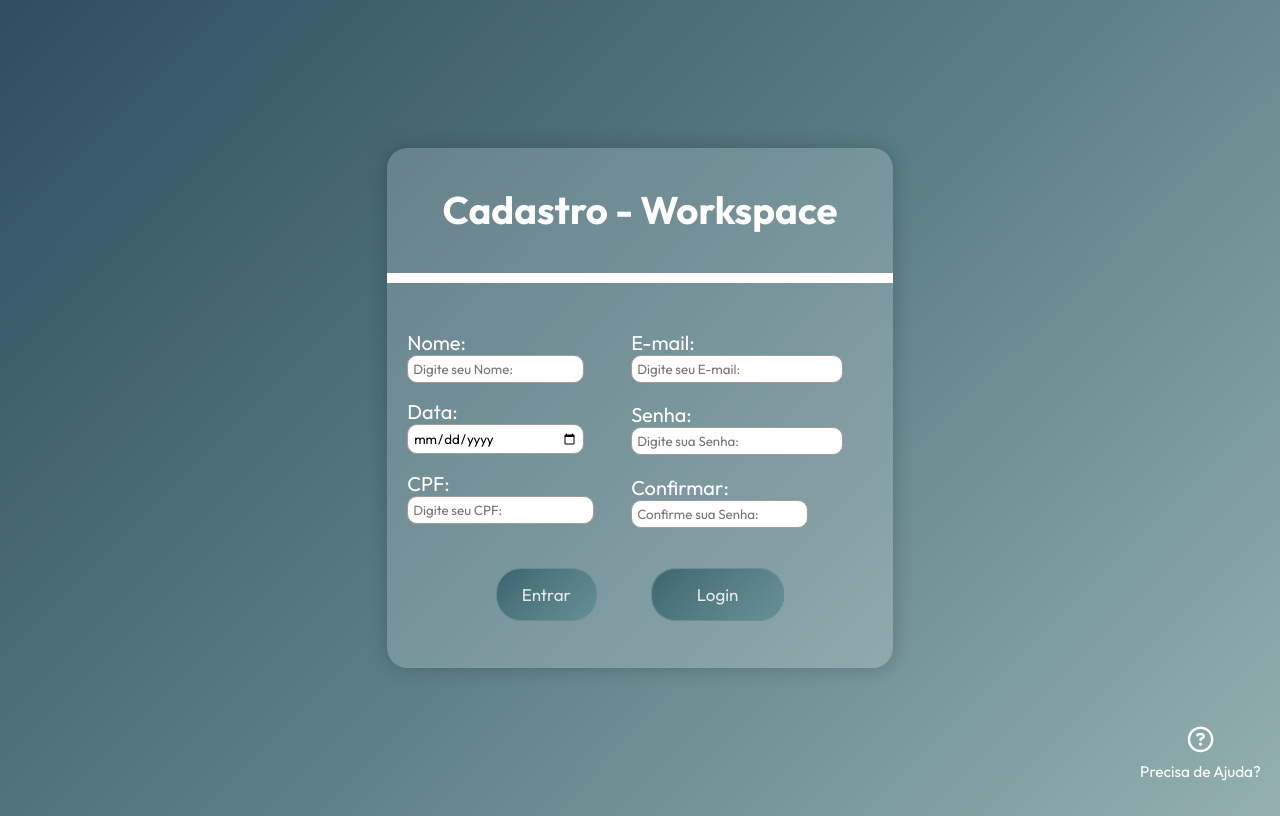
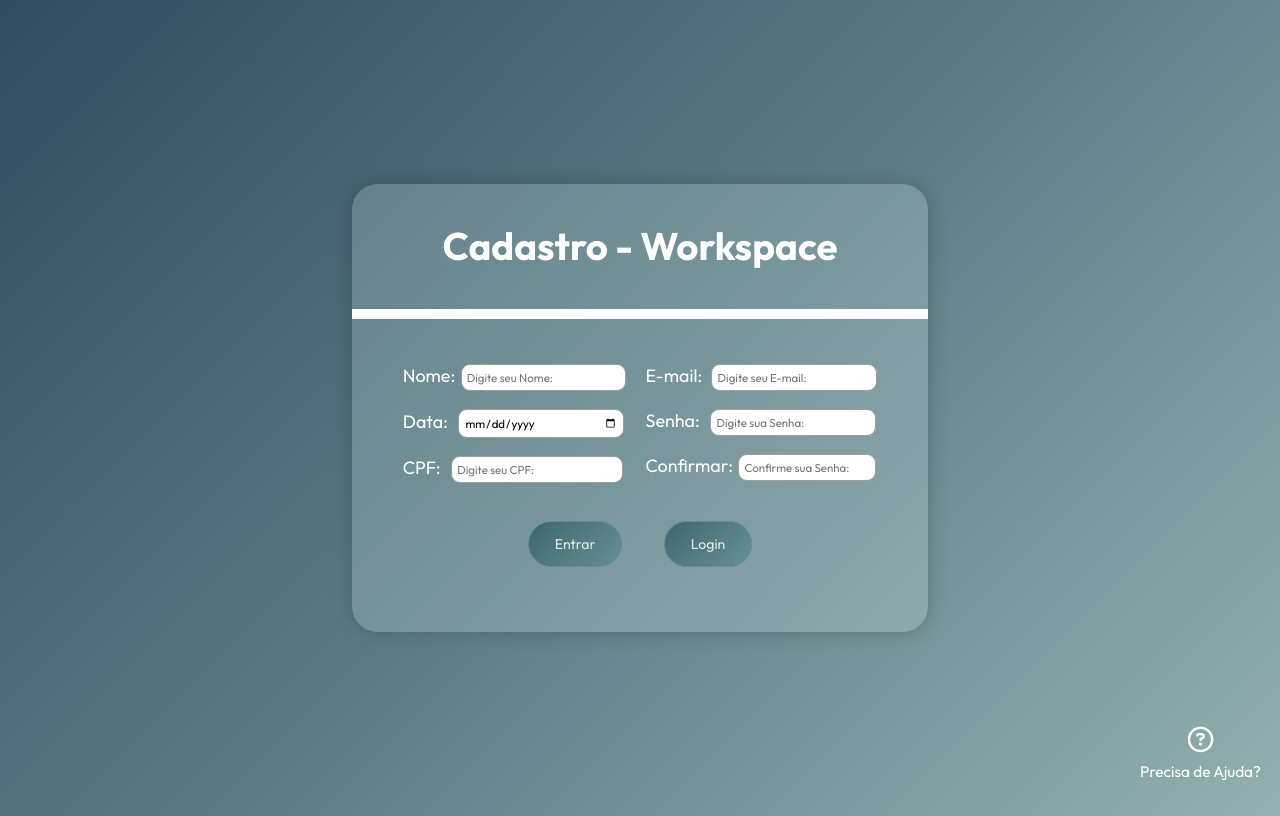
Before and after one commit to GuiLeandrin/listify_project, a PHP site: page /cadastro.html in a window 1280 px wide. Run offline with PHP 8.4, Linux system fonts and the light colour scheme; some libraries are stand-ins or nearby versions.

Commit message:
V4_Responsivo.Geral_09/03

```diff
--- a/style.css
+++ b/style.css
@@ -17,19 +17,19 @@
 .box_central_cadastro {
     display: flex;
     flex-direction: column;
-    height: 65%;
-    width: 40%;
+    height: 35vw;
+    width: 45vw;
     background: rgba(255, 255, 255, 0.18);
-    border-radius: 4%;
+    border-radius: 2vw;
     box-shadow: 0 0 20px rgba(0, 0, 0, 0.2);
 }
 .box_central_login {
     display: flex;
     flex-direction: column;
-    height: 65%;
-    width: 40%;
+    height: 35vw;
+    width: 40vw;
     background: rgba(255, 255, 255, 0.2);
-    border-radius: 4%;
+    border-radius: 2vw;
     box-shadow: 0 0 20px rgba(0, 0, 0, 0.2);
 }
 .title_hall {
@@ -42,7 +42,7 @@
 }
 .line_white {
     background-color: white;
-    height: 2%;
+    height: 0.8vw;
     width: 100%;
     opacity: 0,1;
 }
@@ -55,8 +55,11 @@
     flex-direction: column;
     justify-content: space-evenly;
 }
+.email_login {
+    margin-top: 1vw;
+}
 .senha_login {
-    margin-top: 15%;
+    margin-top: 3.5vw;
 }
 .t_email_login {
     color: white;
@@ -73,9 +76,9 @@
 .c_email_login {
     padding: 0.4vw;
     width: 14vw;
-    height: 1vw;
+    height: 1.4vw;
     font-size: 0.9vw;
-    border-radius: 0.7vw;
+    border-radius: 0.8vw;
     outline: none;
     cursor: text;
     border: 1px solid #9f9e9e;
@@ -83,9 +86,9 @@
 }
 .c_senha_login {
     padding: 0.4vw;
-    border-radius: 0.7vw;
+    border-radius: 0.8vw;
     width: 14vw;
-    height: 1vw;
+    height: 1.4vw;
     font-size: 0.9vw;
     outline: none;
     cursor: text;
@@ -100,113 +103,120 @@
     justify-content: space-evenly;
 }
 .cadastro_geral {
+    margin-top: 0.4vw;
     display: flex;
     flex-direction: row;
-    gap: 20px;
+    gap: 1.5vw;
 }
 .cs_left {
-    margin-left: 20px;
+    margin-left: 1.5vw;
 }
 .cs_right {
-    margin-right: 20px;
+    margin-right: 1.5vw;
 }
 .senha_cadastro {
-    margin-top: 8%;
+    margin-top: 1.4vw;
 }
 .csenha_cadastro {
-    margin-top: 8%;
+    margin-top: 1.4vw;
 }
 .data_cadastro {
-    margin-top: 8%;
+    margin-top: 1.4vw;
 }
 .cpf_cadastro {
-    margin-top: 8%;
+    margin-top: 1.4vw;
 }
 .t_email_cadastro {
     color: white;
-    font-size: 20px;
-    padding-right: 15px;
+    font-size: 1.4vw;
+    padding-right: 0.4vw;
     font-family: "Outfit", serif;
 }
 .t_senha_cadastro {
     color: white;
-    font-size: 20px;
-    padding-right: 15px;
+    font-size: 1.4vw;
+    padding-right: 0.5vw;
     font-family: "Outfit", serif;
 }
 .t_csenha_cadastro {
     color: white;
-    font-size: 20px;
-    padding-right: 15px;
+    font-size: 1.4vw;
+    padding-right: 0.1vw;
     font-family: "Outfit", serif;
 }
 .t_nome_cadastro {
     color: white;
-    font-size: 20px;
-    padding-right: 5px;
+    font-size: 1.4vw;
+    padding-right: 0.1vw;
     font-family: "Outfit", serif;
 }
 .t_data_cadastro {
     color: white;
-    font-size: 20px;
-    padding-right: 15px;
+    font-size: 1.4vw;
+    padding-right: 0.5vw;
     font-family: "Outfit", serif;
 }
 .t_cpf_cadastro {
     color: white;
-    font-size: 20px;
-    padding-right: 15px;
+    font-size: 1.4vw;
+    padding-right: 0.5vw;
     font-family: "Outfit", serif;
 }
 .c_email_cadastro {
-    padding: 5px;
-    width: 200px;
-    border-radius: 10px;
+    font-size: 0.9vw;
+    padding: 0.4vw;
+    width: 12vw;
+    border-radius: 0.7vw;
     outline: none;
     cursor: text;
     border: 1px solid #9f9e9e;
     font-family: "Outfit", serif;
 }
 .c_senha_cadastro {
-    padding: 5px;
-    width: 200px;
-    border-radius: 10px;
+    font-size: 0.9vw;
+    padding: 0.4vw;
+    width: 12vw;
+    border-radius: 0.7vw;
     outline: none;
     cursor: text;
     border: 1px solid #9f9e9e;
     font-family: "Outfit", serif;
 }
 .c_csenha_cadastro {
-    padding: 5px;
-    width: 165px;
-    border-radius: 10px;
+    font-size: 0.9vw;
+    padding: 0.4vw;
+    width: 9.8vw;
+    border-radius: 0.7vw;
     outline: none;
     cursor: text;
     border: 1px solid #9f9e9e;
     font-family: "Outfit", serif;
 }
 .c_nome_cadastro {
-    padding: 5px;
-    width: 165px;
-    border-radius: 10px;
+    font-size: 0.9vw;
+    padding: 0.4vw;
+    width: 12svw;
+    border-radius: 0.7vw;
     outline: none;
     cursor: text;
     border: 1px solid #9f9e9e;
     font-family: "Outfit", serif;
 }
 .c_data_cadastro {
-    padding: 5px;
-    width: 165px;
-    border-radius: 10px;
+    font-size: 0.9vw;
+    padding: 0.4vw;
+    width: 12vw;
+    border-radius: 0.7vw;
     outline: none;
     cursor: text;
     border: 1px solid #9f9e9e;
     font-family: "Outfit", serif;
 }
 .c_cpf_cadastro {
-    padding: 5px;
-    width: 175px;
-    border-radius: 10px;
+    font-size: 0.9vw;
+    padding: 0.4vw;
+    width: 12.5vw;
+    border-radius: 0.7vw;
     outline: none;
     cursor: text;
     border: 1px solid #9f9e9e;
@@ -215,10 +225,12 @@
 .botao_login {
     text-align: center;
     margin-top: 3.5vw;
+    margin-bottom: 1vw;
 }
 .botao_cadastro {
     text-align: center;
-    margin-top: 8%;
+    margin-top: 3vw;
+    margin-bottom: 2vw;
 }
 .b_entrar_login {
     padding: 1vw;
@@ -235,16 +247,16 @@
     cursor: pointer;
 }
 .b_entrar_cadastro {
-    padding: 15px;
-    padding-right: 25px;
-    padding-left: 25px;
-    border-radius: 25px;
+    padding: 1vw;
+    padding-right: 2vw;
+    padding-left: 2vw;
+    border-radius: 1.8vw;
     border: 1px solid #5f8c94;
     background: linear-gradient(135deg, #2c5a62, #4a757c, #5f8c94);
     color: white;
     font-family: "Outfit", serif;
-    font-size: 17px;
-    margin-right: 25px;
+    font-size: 1.1vw;
+    margin-right: 1.5vw;
     opacity: 0.8;
     cursor: pointer;
 }
@@ -264,17 +276,17 @@
     cursor: pointer;
 }
 .b_login_cadastro {
-    padding: 15px;
-    padding-right: 45px;
+    padding: 1vw;
+    padding-right: 2vw;
     text-decoration: none;
-    padding-left: 45px;
-    border-radius: 25px;
+    padding-left: 2vw;
+    border-radius: 1.8vw;
     border: 1px solid #5f8c94;
     background: linear-gradient(135deg, #2c5a62, #4a757c, #5f8c94);
     color: white;
     font-family: "Outfit", serif;
-    font-size: 17px;
-    margin-left: 25px;
+    font-size: 1.1vw;
+    margin-left: 1.5vw;
     opacity: 0.8;
     cursor: pointer;
 }
@@ -295,3 +307,9 @@
     color: white;
     font-family: "Outfit", serif;
 }
+
+@media (max-width: 460px) {
+    .box_central_cadastro {
+        height: 45vw;
+    }
+}
```
